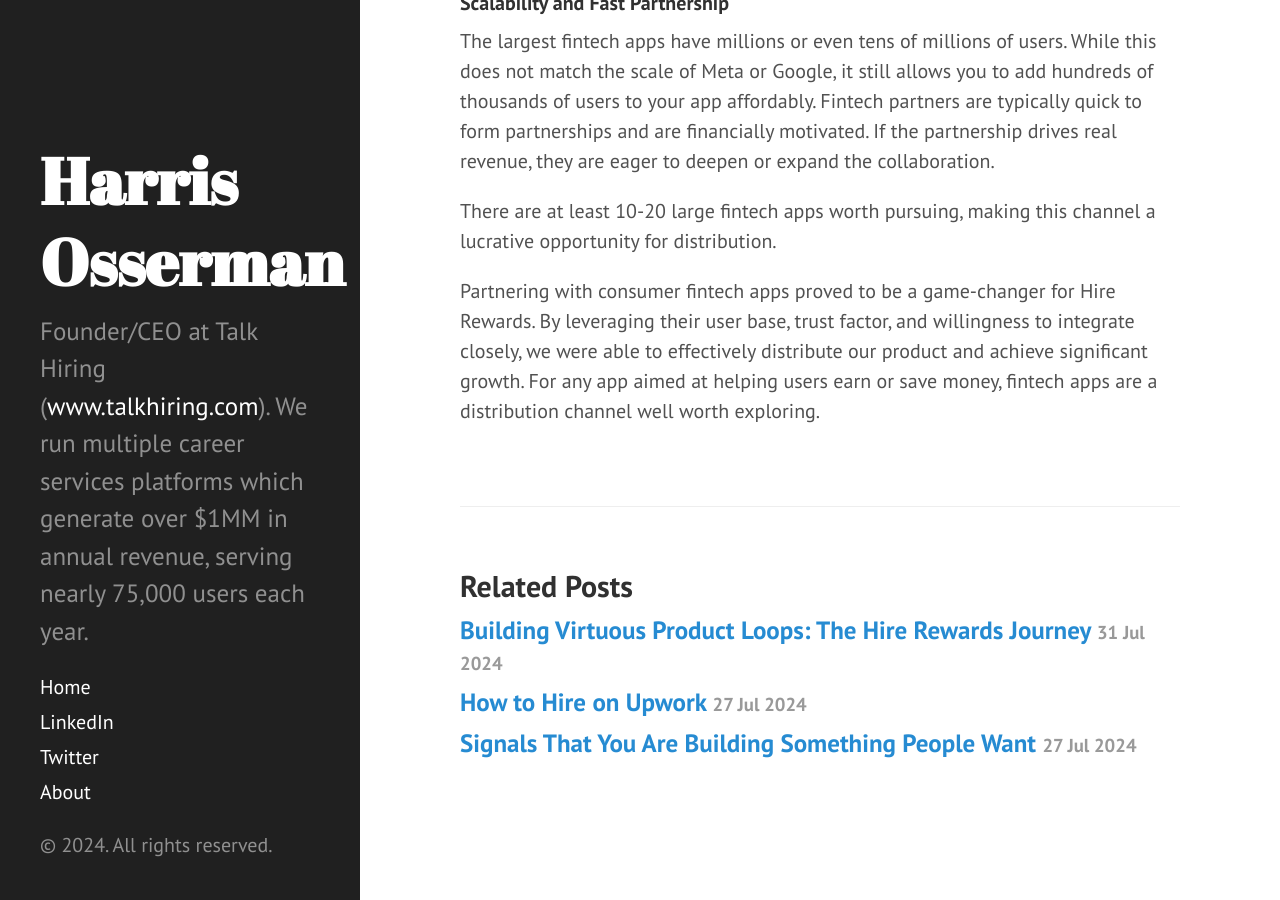
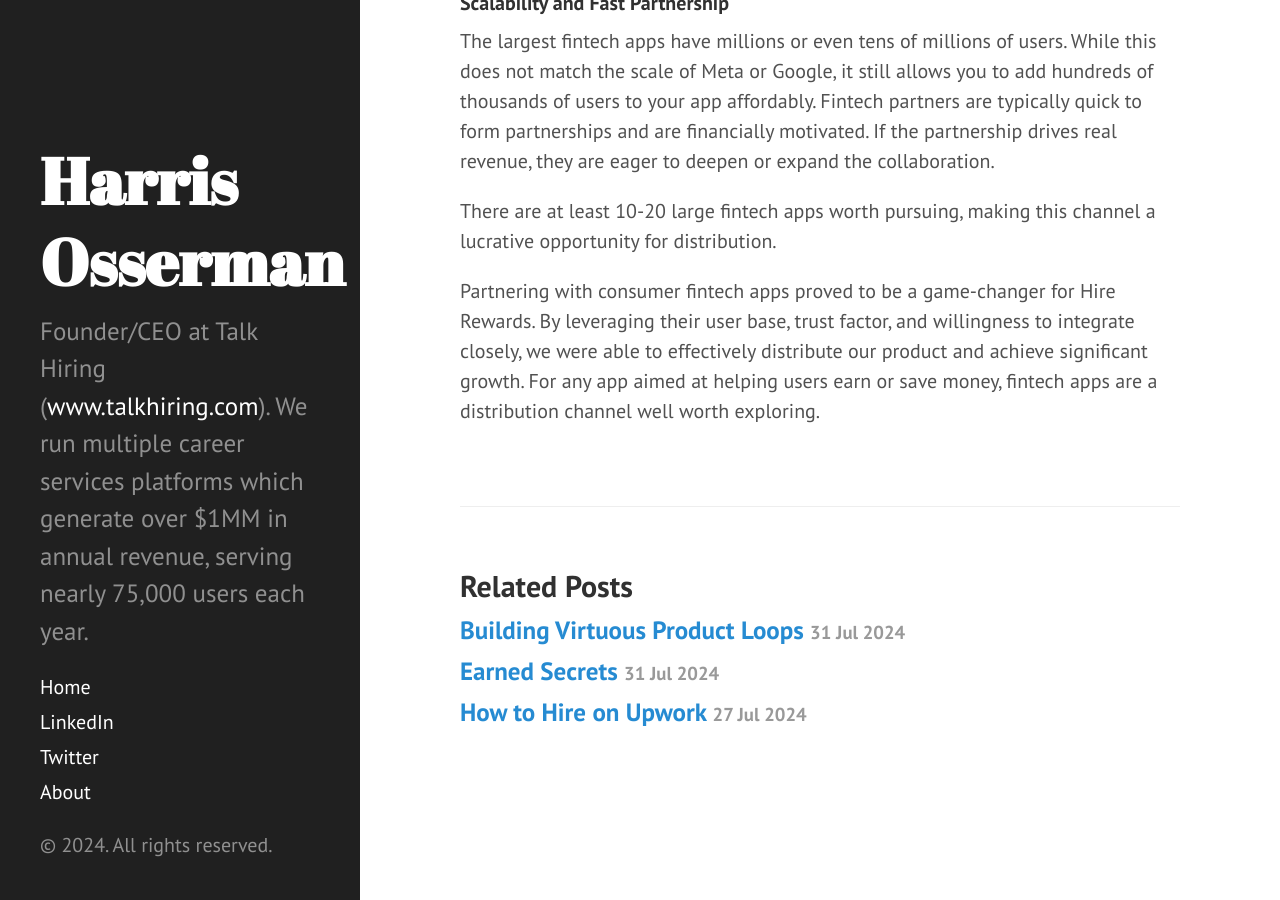
Before and after one commit to harrisosserman/harrisosserman.github.io, a Jekyll site: the page built from _posts/2024-07-28-fintech-d2c-distribution.md, in a window 1280 px wide and 900 px high, scrolled down 1159 px. Built offline with Jekyll 4.4.1, drawn with Linux system fonts in a browser that asks for light colours.

Commit message:
new blog posts

```diff
--- a/_posts/2024-07-31-virtuous-loops.md
+++ b/_posts/2024-07-31-virtuous-loops.md
@@ -1,6 +1,6 @@
 ---
 layout: post
-title: "Building Virtuous Product Loops: The Hire Rewards Journey"
+title: "Building Virtuous Product Loops"
 ---
 All great consumer products need positive feedback loops, where events that happen via the product reinforce further usage of the product. Here’s how we built this kind of a virtuous, positive feedback loop within Hire Rewards.
 
```
Also changed, not shown: _posts/2024-07-31-earned-secrets.md (added, +27 -0 lines).
